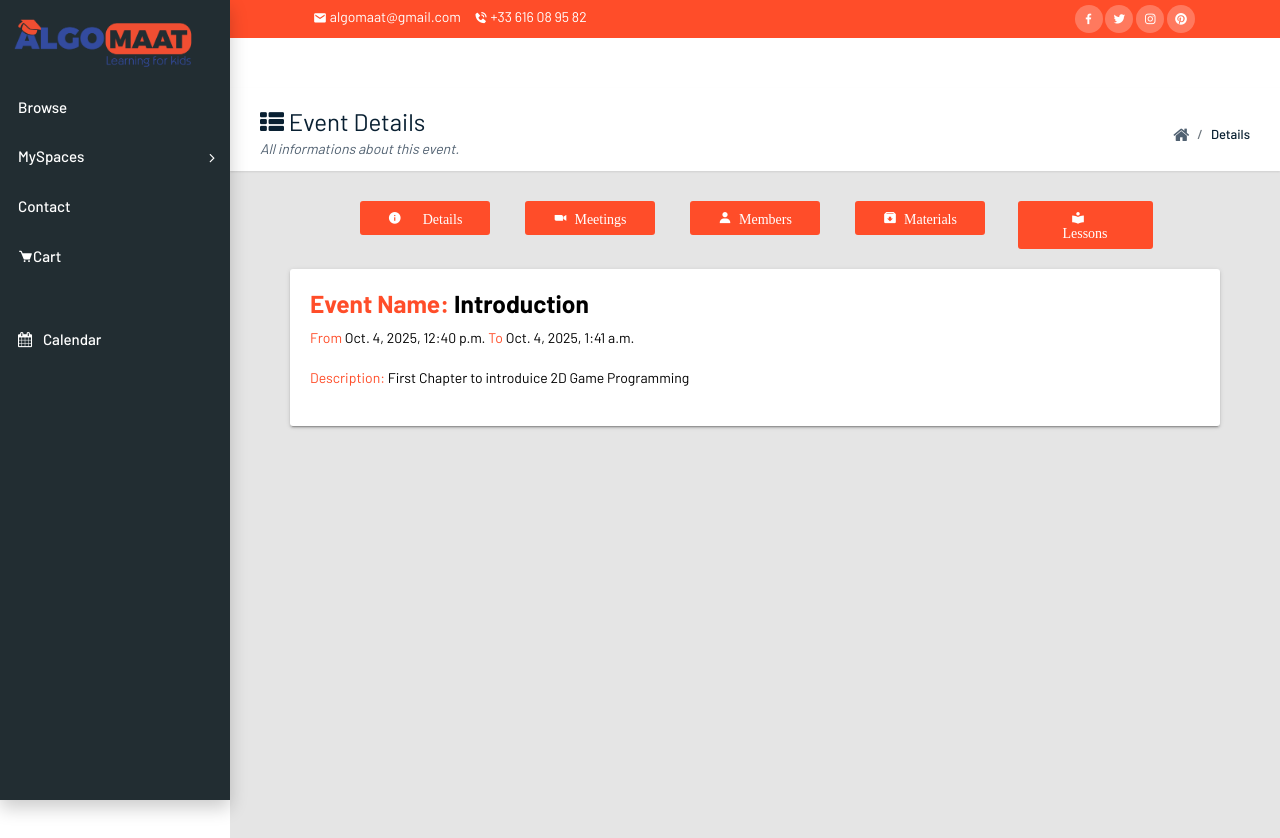
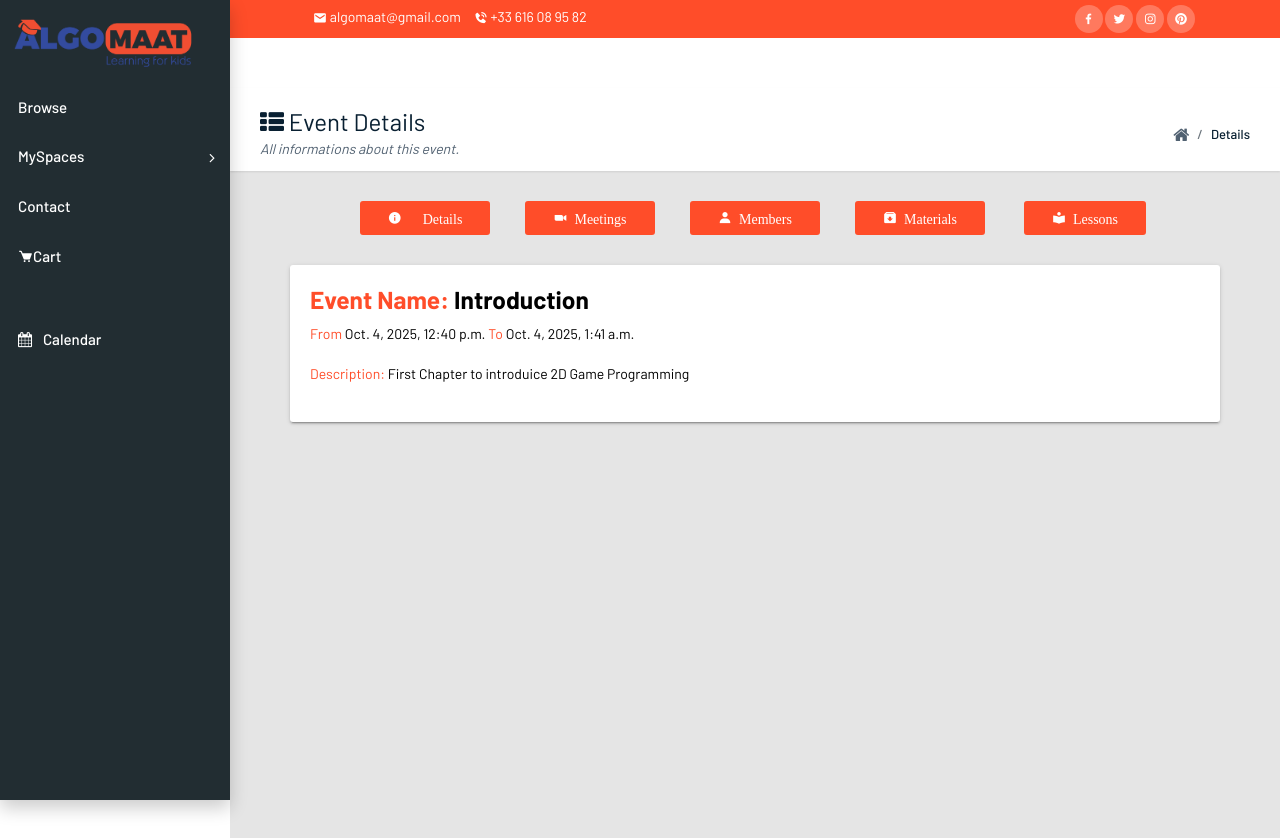
Before and after one commit to FokamFekam/ALGOMAAT, a Django app: page /event/details/148 in a window 1280 px wide. Run offline with Django 5.2, Linux system fonts and the light colour scheme; a user stored in the database is signed in; data comes from the database, SQL or seed files in the repository; both versions use the stored data as it was after the commit; data that the repository does not hold is empty; some libraries are stand-ins or nearby versions.

Commit message:
update event_details view

```diff
--- a/Algomaat/templates/calendarapp/event-details.html
+++ b/Algomaat/templates/calendarapp/event-details.html
@@ -22,31 +22,31 @@
 
     				<div class="row text-center justify-content-center gy-4">
 
-					<div class="col-lg-2 col-sm-6">
+					<div style="margin-bottom:10px;" class="col-lg-2 col-sm-6">
 					    <!--<h1 class="display-4">90K+</h1>
 					    <p class="mb-0">Happy Clients</p> -->
 					    <button id="detail1-button"  type="button" class="btn btn-brand bx bxs-info-circle"> &nbsp; Details</button>
 					</div>
-					<div class="col-lg-2 col-sm-6">
+					<div style="margin-bottom:10px;"  class="col-lg-2 col-sm-6">
 					   <!-- <h1 class="display-4">45M</h1>
 					    <p class="mb-0">Lines of code</p> -->
 					    <button id="detail2-button"  type="button" class="btn btn-brand bx bxl-zoom"> Meetings </button>
 
 					</div>
-					<div class="col-lg-2 col-sm-6">
+					<div style="margin-bottom:10px;"  class="col-lg-2 col-sm-6">
 					   <!-- <h1 class="display-4">190</h1>
 					    <p class="mb-0">Total Downloads</p> -->
 					    <button id="detail3-button"  type="button" class="btn btn-brand bx bxs-user">  Members </button>
 					</div>
-					<div class="col-lg-2 col-sm-6">
+					<div style="margin-bottom:10px;"  class="col-lg-2 col-sm-6">
 					   <!-- <h1 class="display-4">380K</h1>
 					    <p class="mb-0">YouTube Subscribers</p> -->
 					     <button id="detail4-button"  type="button" class="btn btn-brand bx bxs-archive-in"> Materials </button>
 					</div>
-					<div class="col-lg-2 col-sm-6">
+					<div style="margin-bottom:10px;"  class="col-lg-2 col-sm-6">
 					   <!-- <h1 class="display-4">380K</h1>
 					    <p class="mb-0">YouTube Subscribers</p> -->
-					     <button id="detail5-button"  type="button" class="btn btn-brand bx bxs-book-reader"> &nbsp; Lessons </button>
+					     <button id="detail5-button"  type="button" class="btn btn-brand bx bxs-book-reader"> Lessons </button>
 					</div>
 
 		                  </div>
```
Also changed, not shown: db.sqlite3.
